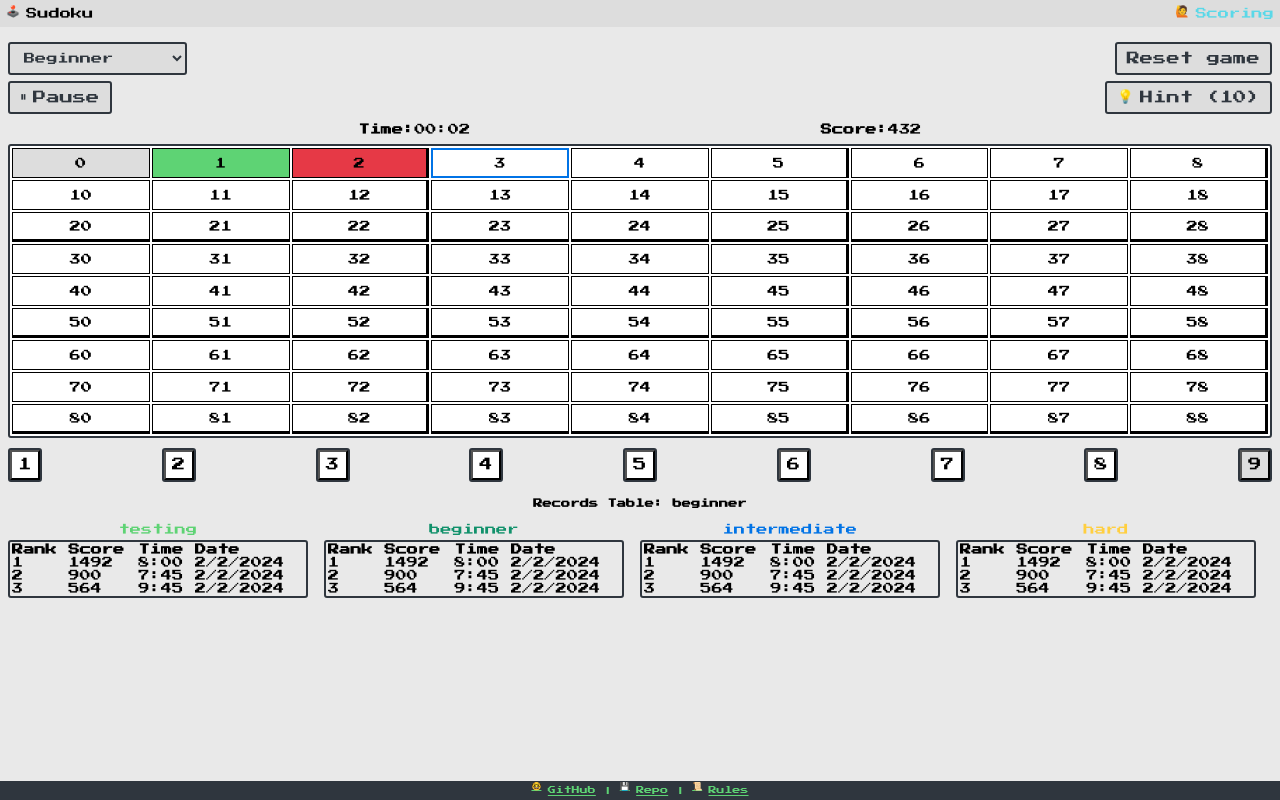
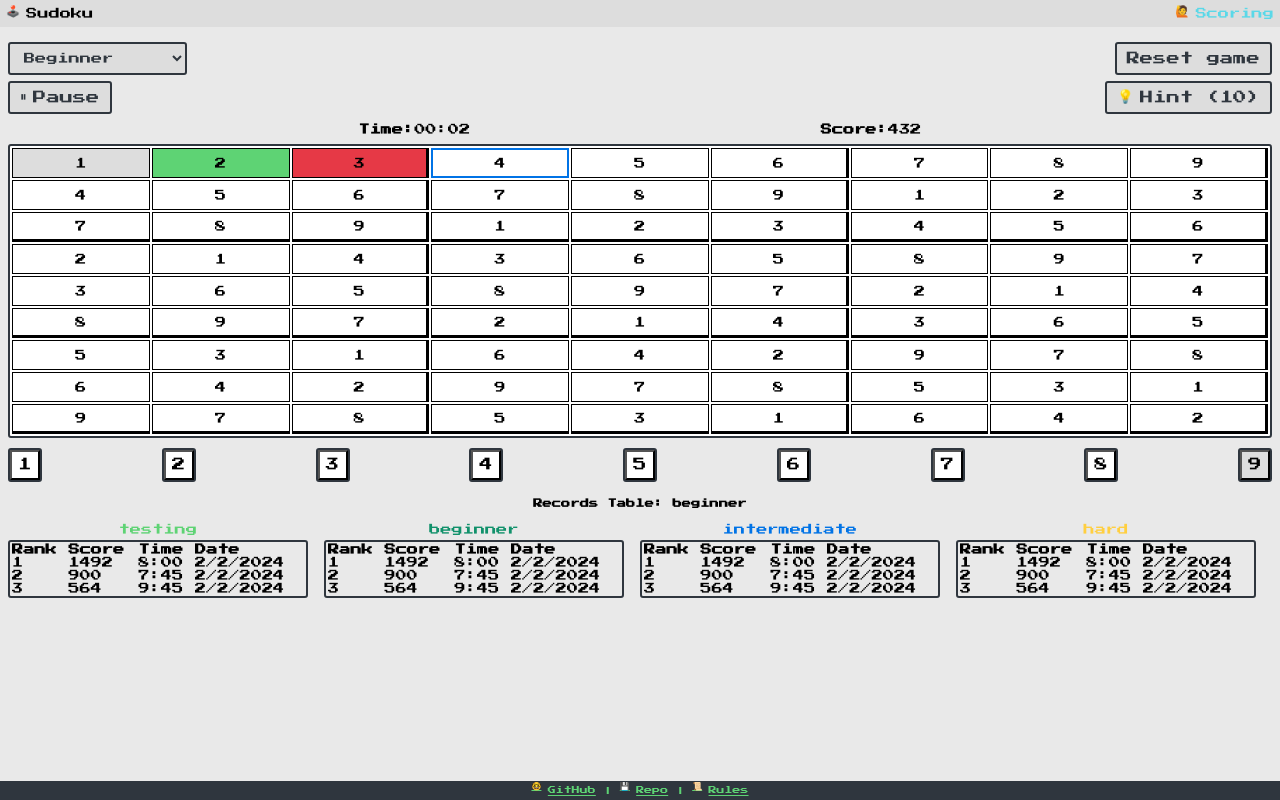
Before and after one commit to mikizuk/vue3-sudoku, a Vue app: page / in a window 1280 px wide. Both pictures are taken after a click on the button "Start". Built offline with nearby package versions, Linux system fonts and the light colour scheme.

Commit message:
Preparing solved sudoku board WIP

```diff
--- a/src/components/layout/TheBoard.vue
+++ b/src/components/layout/TheBoard.vue
@@ -1,18 +1,22 @@
 <script setup lang="ts">
 import { useSudokuStore } from '@/stores/sudoku'
 import { storeToRefs } from 'pinia'
+import { onMounted } from 'vue'
 const store = useSudokuStore()
 
-const { board, isGamePaused, gameTime } = storeToRefs(store)
+const { solvedBoard, isGamePaused, gameTime } = storeToRefs(store)
 
 const onCellClick = (value: number) => {
   console.info('onCellClick', value, 'isGamePaused', isGamePaused.value)
 }
+onMounted(() => {
+  console.info('solvedBoard', solvedBoard.value)
+})
 </script>
 
 <template>
   <table class="board" :class="{ 'board--blurred': isGamePaused || gameTime === 0 }">
-    <tr class="board__row" v-for="(row, rowIndex) in board" :key="rowIndex">
+    <tr class="board__row" v-for="(row, rowIndex) in solvedBoard" :key="rowIndex">
       <td class="board__cell" v-for="(cell, cellIndex) in row" :key="cellIndex">
         <button class="board__button" @click="onCellClick(cell)">{{ cell }}</button>
         <!-- {{ cell }} -->
--- a/src/composables/useSudokuEngine.ts
+++ b/src/composables/useSudokuEngine.ts
@@ -1,17 +1,62 @@
-const shuffleArray = (array: number[]) => {
-  return array.sort(() => Math.random() - 0.5)
-}
+// const shuffleArray = (array: number[]) => {
+//   return array.sort(() => Math.random() - 0.5)
+// }
 
 export function useSudokuEngine() {
-  const isValidCell = false
+  const isValidCell = (board: number[][], row: number, col: number, num: number): boolean => {
+    // check if the number (num) already exists in this row
+    for (let x = 0; x < 9; x++) {
+      if (board[row][x] === num) {
+        return false
+      }
+    }
 
-  const generateSolvedBoard = (board: number[][]): boolean => {
-    console.info('solveSudoku', board)
+    // check if the number (num) already exists in this column
+    for (let x = 0; x < 9; x++) {
+      if (board[x][col] === num) return false
+    }
+
+    // check if the number (num) already exists in each box
+    const startRow = Math.floor(row / 3) * 3
+    const startCol = Math.floor(col / 3) * 3
+    for (let i = 0; i < 3; i++) {
+      for (let j = 0; j < 3; j++) {
+        if (board[i + startRow][j + startCol] === num) {
+          return false
+        }
+      }
+    }
+
+    // if the number is not already in row and col and it's box then we can use it
+    return true
+  }
+
+  const generateSolvedBoard = (): number[][] => {
+    const board = Array(9)
+      .fill(null)
+      .map(() => Array(9).fill(0))
+    console.info('board', board)
+    solveSudoku(board)
+
+    return board
+  }
+  const solveSudoku = (board: number[][]): boolean => {
     for (let row = 0; row < 9; row++) {
       for (let col = 0; col < 9; col++) {
-        // console.info(row, col)
-        for (let num = 0; num < 9; num++) {
-          board[row][col] = +`${row}${col}`
+        if (board[row][col] === 0) {
+          // console.info(row, col)
+          for (let num = 1; num <= 9; num++) {
+            // board[row][col] = +`${row}${col}`
+            if (isValidCell(board, row, col, num)) {
+              board[row][col] = num
+
+              if (solveSudoku(board)) {
+                return true
+              }
+              board[row][col] = 0
+            }
+          }
+          return false
         }
       }
     }
@@ -20,7 +65,7 @@ export function useSudokuEngine() {
   }
 
   return {
-    isValidCell,
+    // isValidCell,
     generateSolvedBoard,
   }
 }
--- a/src/stores/sudoku.ts
+++ b/src/stores/sudoku.ts
@@ -14,7 +14,7 @@ export const useSudokuStore = defineStore('sudoku', {
     difficulty: 'beginner' as Difficulty,
     difficulties: DIFFICULTIES,
     hintsRemaining: 10,
-    board: Array(9)
+    solvedBoard: Array(9)
       .fill(null)
       .map(() => Array(9).fill(0)),
     gameTime: elapsedTime,
@@ -97,12 +97,19 @@ export const useSudokuStore = defineStore('sudoku', {
     resetGame() {
       if (this.isGamePaused) return
 
+      console.info('resetGame!')
+      // this.resetBoard()
       this.resetHintsNumber()
       resetTime()
       // reset points TODO:
       this.generateNewGame(this.difficulty)
     },
-
+    // resetBoard() {
+    //   this.board = Array(9)
+    //     .fill(null)
+    //     .map(() => Array(9).fill(0))
+    //   console.info('this.board', this.board)
+    // },
     // game logic
     generateNewGame(difficulty: Difficulty) {
       console.info('--- generateNewGame on', difficulty)
@@ -112,11 +119,10 @@ export const useSudokuStore = defineStore('sudoku', {
     },
     // sudoku engine
     createSolvedBoard(): number[][] {
-      console.info('createSolvedBoard', this.board)
-
+      console.info('solvedBoard a', this.solvedBoard)
       const sudokuEngine = useSudokuEngine()
-      const solvedBoard = sudokuEngine.generateSolvedBoard(this.board)
-      console.info('solvedBoard', solvedBoard)
+      this.solvedBoard = sudokuEngine.generateSolvedBoard()
+      console.info('solvedBoard b', this.solvedBoard)
 
       return []
     },
--- a/src/types/sudokuTypes.ts
+++ b/src/types/sudokuTypes.ts
@@ -15,7 +15,7 @@ export interface SudokuState {
   difficulty: Difficulty
   difficulties: Difficulty[]
   hintsRemaining: number
-  board: number[][]
+  solvedBoard: number[][]
   gameTime: Ref<number, number>
   // selectedCell: { row: number, col: number } | null
 }
```
